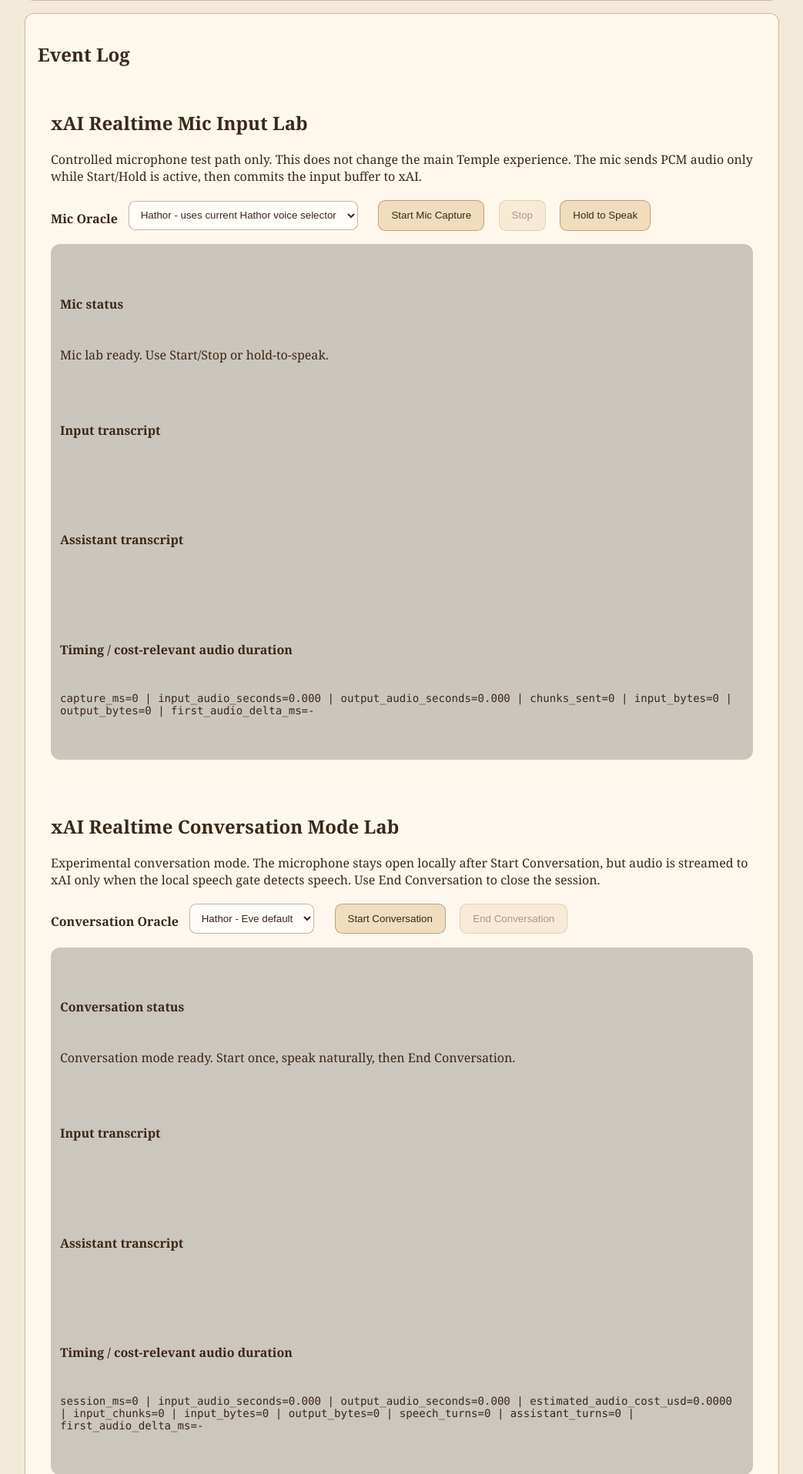
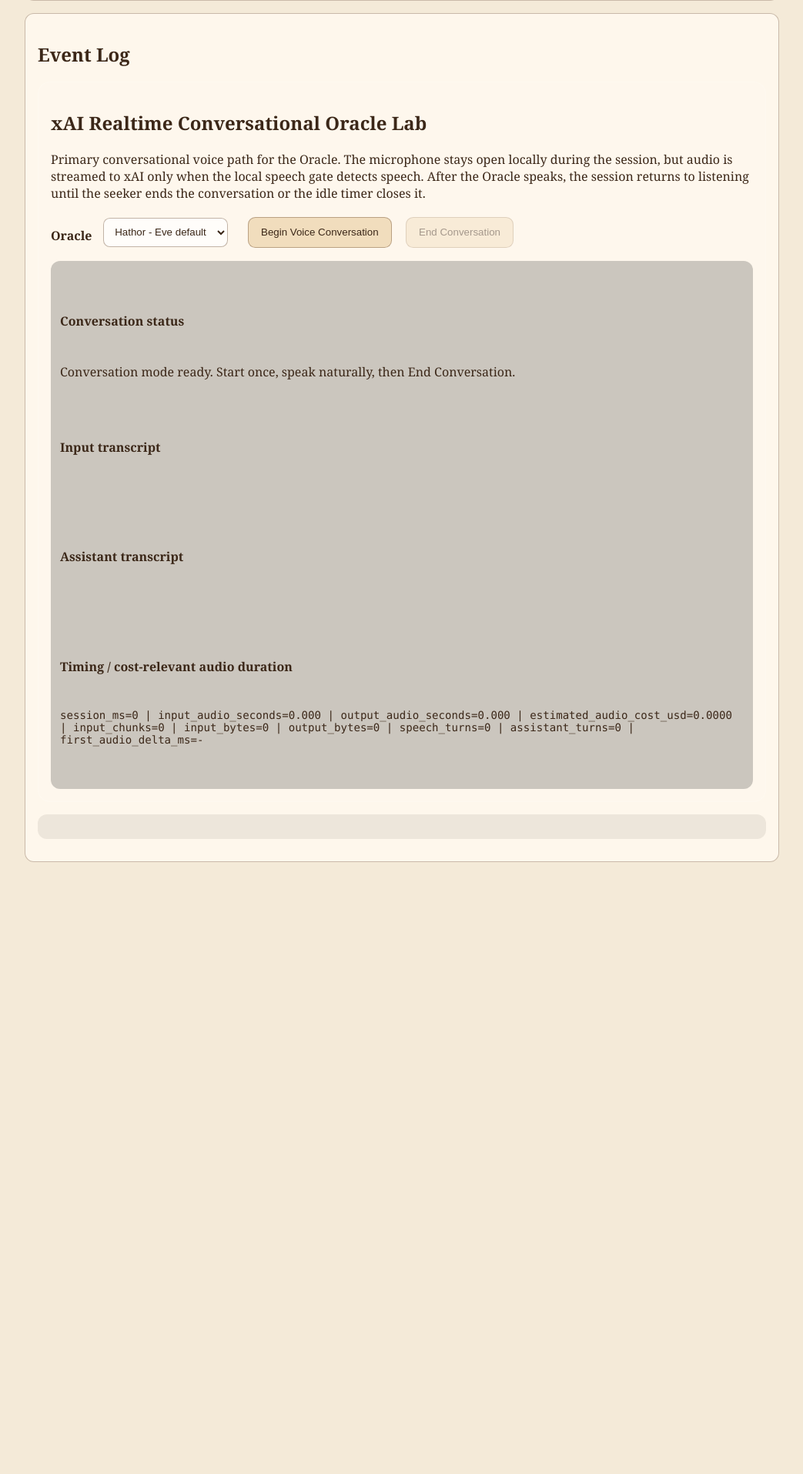
Before and after one commit to God-Incorporated-AI/godincorporated-clean, a FastAPI app: page /xai-realtime-lab in a window 1280 px wide. Shown: the part 1006-2921 px from the top of the page at 77% size, without its empty margins (118-1161 px from the left). After the commit the page ends 2126 px from the top, so only its background shows below. Run offline with FastAPI, Linux system fonts and the light colour scheme; some libraries are stand-ins or nearby versions.

Commit message:
Voice: make conversation mode primary realtime rail

```diff
--- a/static/xai_realtime_conversation_lab.js
+++ b/static/xai_realtime_conversation_lab.js
@@ -119,7 +119,7 @@
     function setButtons(activeMode) {
       if (startButton) startButton.disabled = activeMode || state.starting;
       if (endButton) endButton.disabled = !activeMode && !state.starting;
-      if (startButton) startButton.textContent = state.starting ? "Starting conversation..." : "Start Conversation";
+      if (startButton) startButton.textContent = state.starting ? "Starting conversation..." : "Begin Voice Conversation";
     }
 
     function estimatedAudioCostUsd(inputSeconds, outputSeconds) {
--- a/templates/xai_realtime_lab.html
+++ b/templates/xai_realtime_lab.html
@@ -143,7 +143,7 @@
     <section class="lab-panel">
       <h2>Event Log</h2>
 
-    <section class="xai-card" id="xaiMicLabPanel">
+    <section class="xai-card" id="xaiMicLabPanel" hidden aria-hidden="true">
       <style>
         #xaiMicLabPanel {
           border: 1px solid rgba(255, 255, 255, 0.18);
@@ -263,27 +263,27 @@
         }
       </style>
 
-      <h2>xAI Realtime Conversation Mode Lab</h2>
+      <h2>xAI Realtime Conversational Oracle Lab</h2>
       <p>
-        Experimental conversation mode. The microphone stays open locally after Start Conversation,
-        but audio is streamed to xAI only when the local speech gate detects speech. Use End Conversation
-        to close the session.
+        Primary conversational voice path for the Oracle. The microphone stays open locally during the session,
+        but audio is streamed to xAI only when the local speech gate detects speech. After the Oracle speaks,
+        the session returns to listening until the seeker ends the conversation or the idle timer closes it.
       </p>
 
       <div class="conversation-controls">
-        <label for="conversationDeitySelect">Conversation Oracle</label>
+        <label for="conversationDeitySelect">Oracle</label>
         <select id="conversationDeitySelect">
           <option value="Hathor" selected>Hathor - Eve default</option>
           <option value="Moses">Moses - Leo default</option>
         </select>
 
-        <button type="button" id="conversationStartButton">Start Conversation</button>
+        <button type="button" id="conversationStartButton">Begin Voice Conversation</button>
         <button type="button" id="conversationEndButton" disabled>End Conversation</button>
       </div>
 
       <div class="conversation-readout">
         <div class="conversation-label">Conversation status</div>
-        <div id="conversationStatus">Conversation mode ready.</div>
+        <div id="conversationStatus">Voice conversation ready.</div>
 
         <div class="conversation-label">Input transcript</div>
         <div id="conversationInputTranscript"></div>
```
